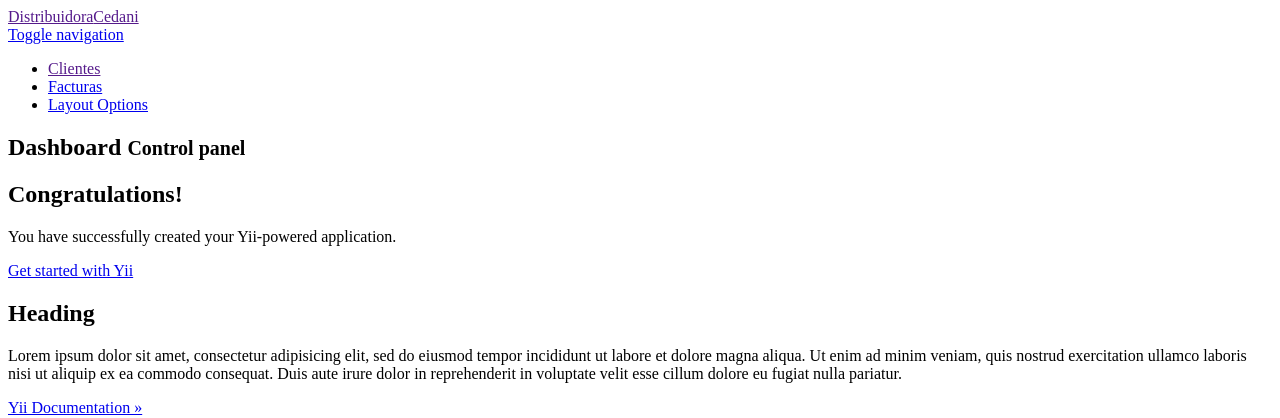
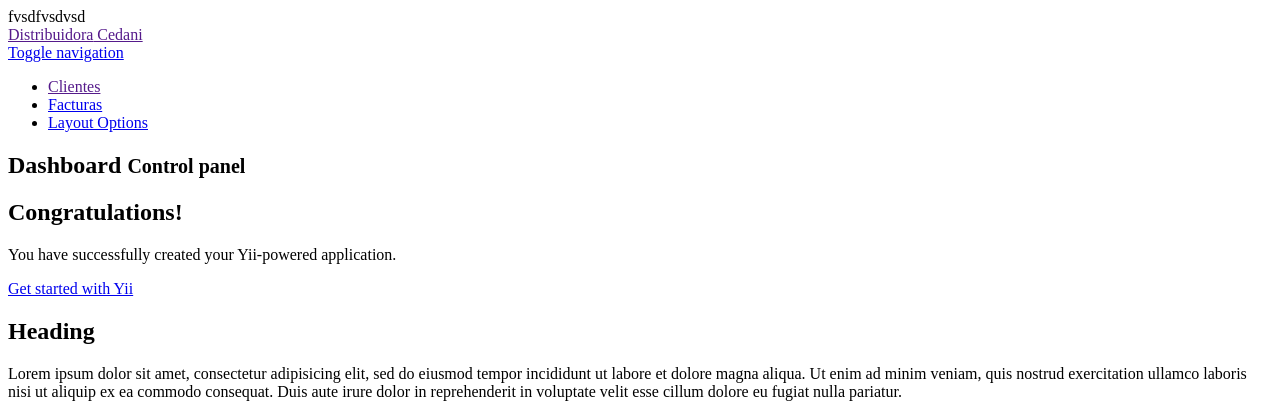
Before and after one commit to Encouver/cedani, a Yii app: template backend/views/site/index.php in a window 1280 px wide. Shown: the top 418 px of the page. Run offline with PHP 8.4 and a stand-in for Yii, Linux system fonts and the light colour scheme; the template is opened without the code that fills it, so the values that code supplies are empty; some libraries are stand-ins or nearby versions.

Commit message:
Main.php

```diff
--- a/backend/views/layouts/main.php
+++ b/backend/views/layouts/main.php
@@ -24,7 +24,7 @@ AppAsset::register($this);
     <?php $this->beginBody() ?>
     <div class="wraper">
     <div class="header">
-
+      fvsdfvsdvsd
         <?php
       /*
             NavBar::begin([
@@ -55,7 +55,7 @@ AppAsset::register($this);
         ?>
       <header class="main-header">
         <!-- Logo -->
-        <a href="" class="logo">Distribuidora<b></b>Cedani</a>
+        <a href="" class="logo">Distribuidora<b></b> Cedani</a>
         <!-- Header Navbar: style can be found in header.less -->
         <nav class="navbar navbar-static-top" role="navigation">
           <!-- Sidebar toggle button-->
```
